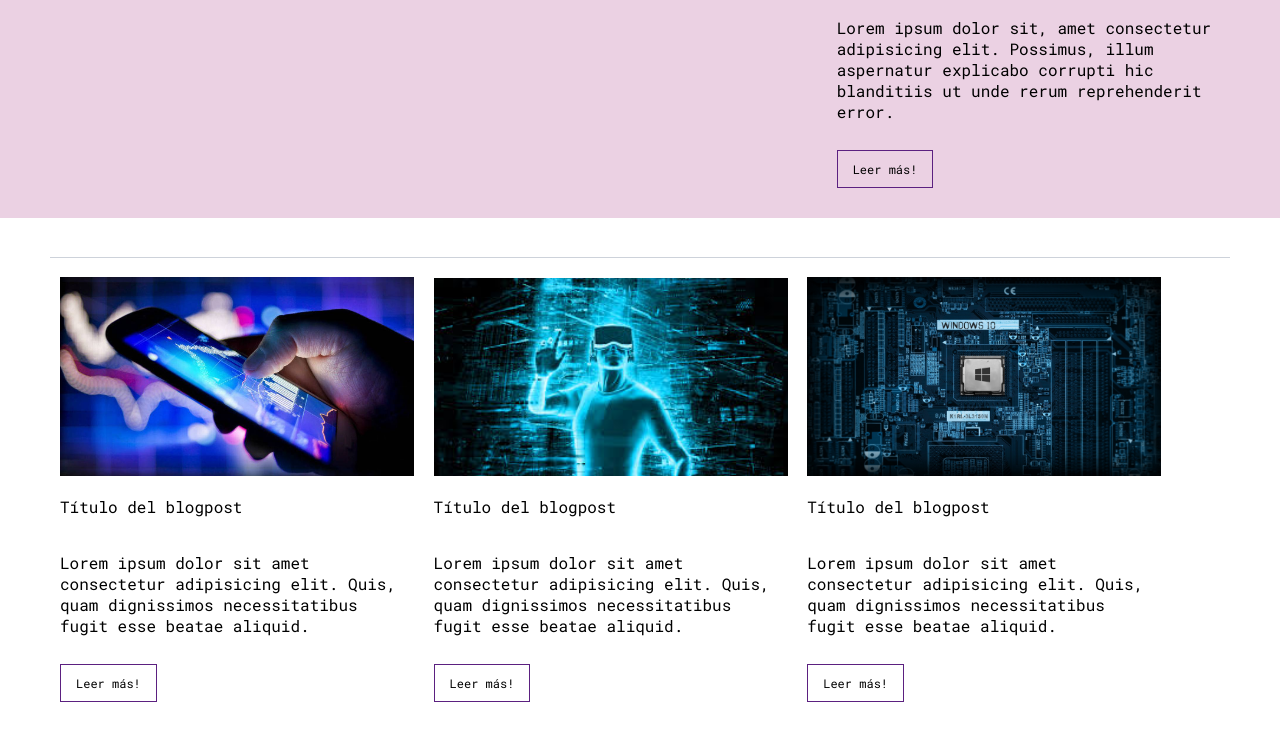
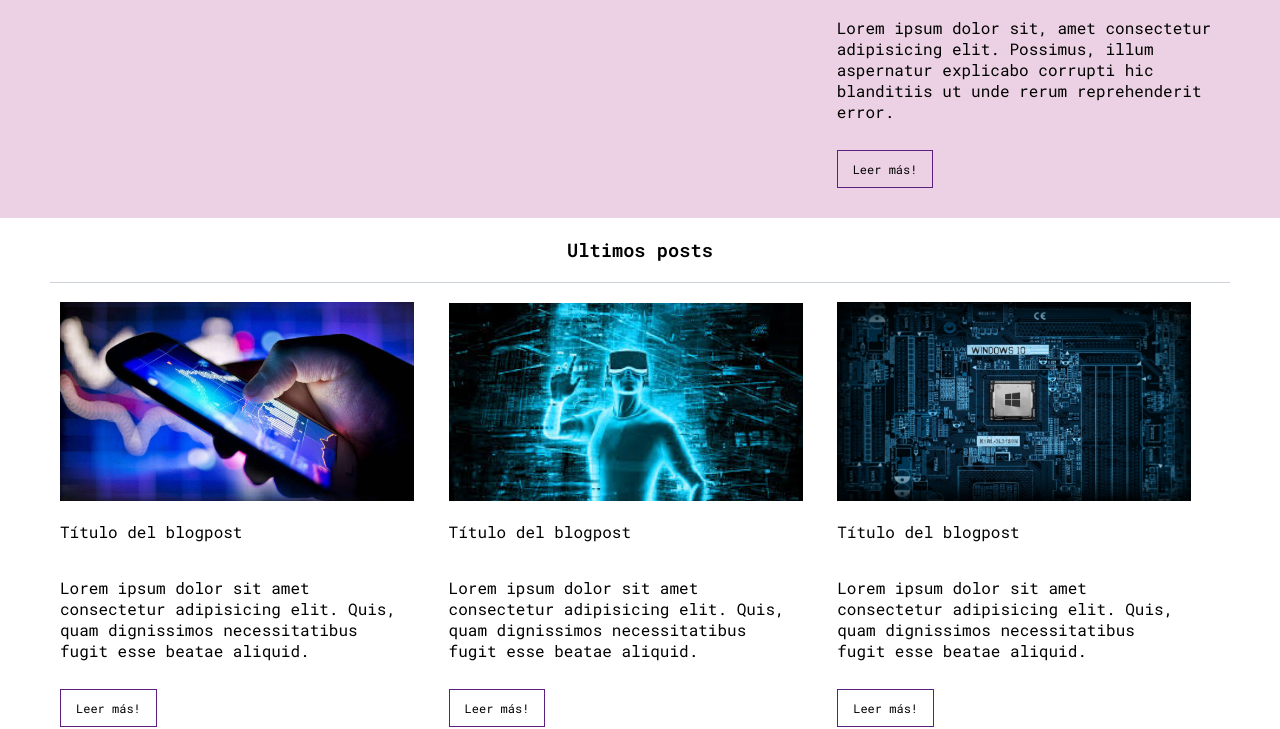
Before and after one commit to BrianPalencia/Blogs, a plain HTML site: page blogs.html in a window 1280 px wide. Shown: the part 257-986 px from the top of the page. Drawn offline with Linux system fonts and the light colour scheme.

Commit message:
algunos cambios mas a posts

```diff
--- a/CSS/main.css
+++ b/CSS/main.css
@@ -189,6 +189,7 @@ nav .profile-link a {
     padding-left: 10px;
     max-width: 30%;
     margin-bottom: 50px;
+    margin-right: 15px;
 }
 .blogs-posts-container .post-container p {
     margin-bottom: 35px;
--- a/blogs.html
+++ b/blogs.html
@@ -44,7 +44,7 @@
         </section>
         <section class="blogs-posts-container">
             <div>
-                <h3></h3>
+                <h3>Ultimos posts</h3>
                 <article class="post-container">
                     <img src="./assets/imgs/articleimg.jpg" alt="">
                     <p>Título del blogpost</p>
```
